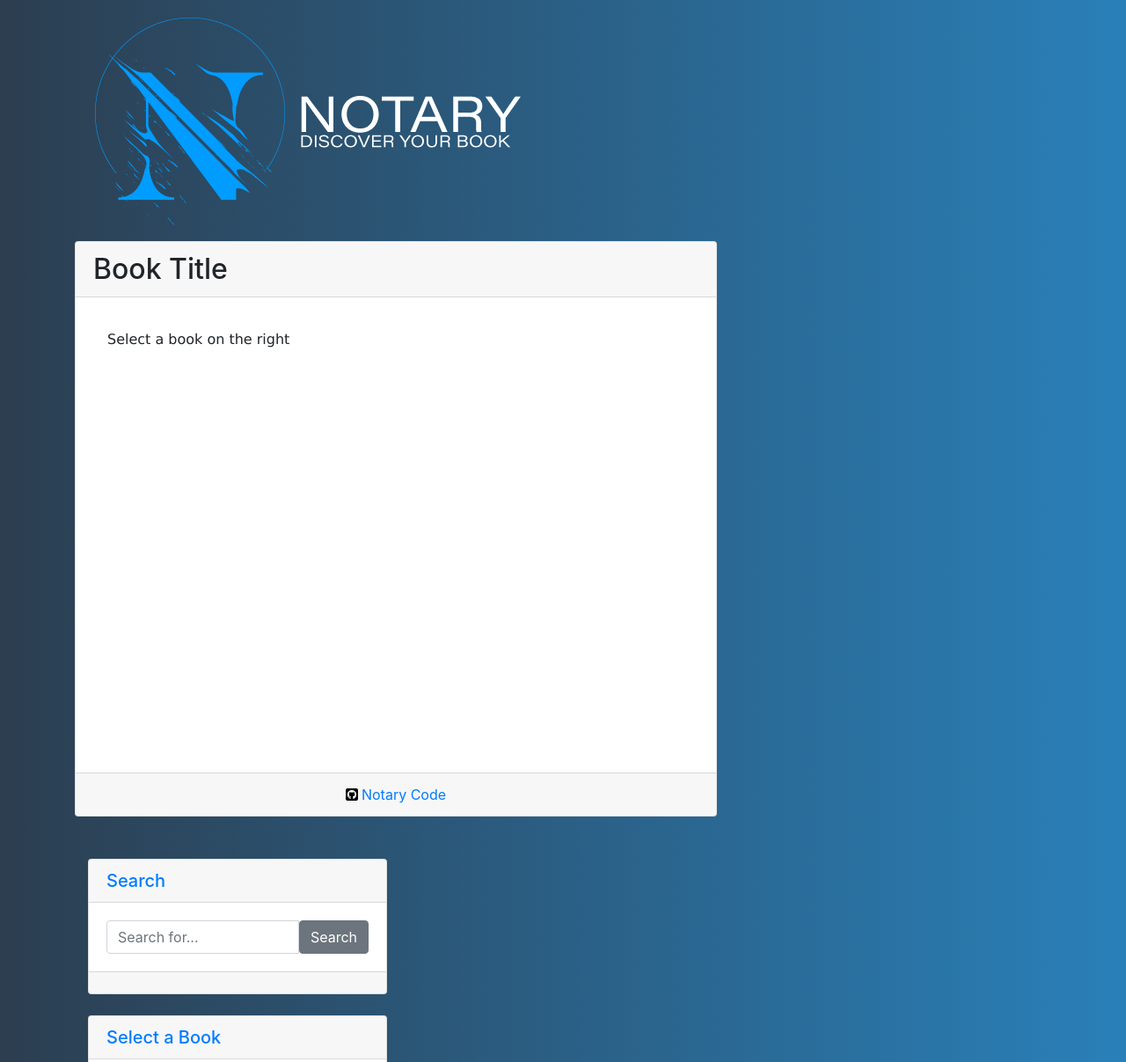
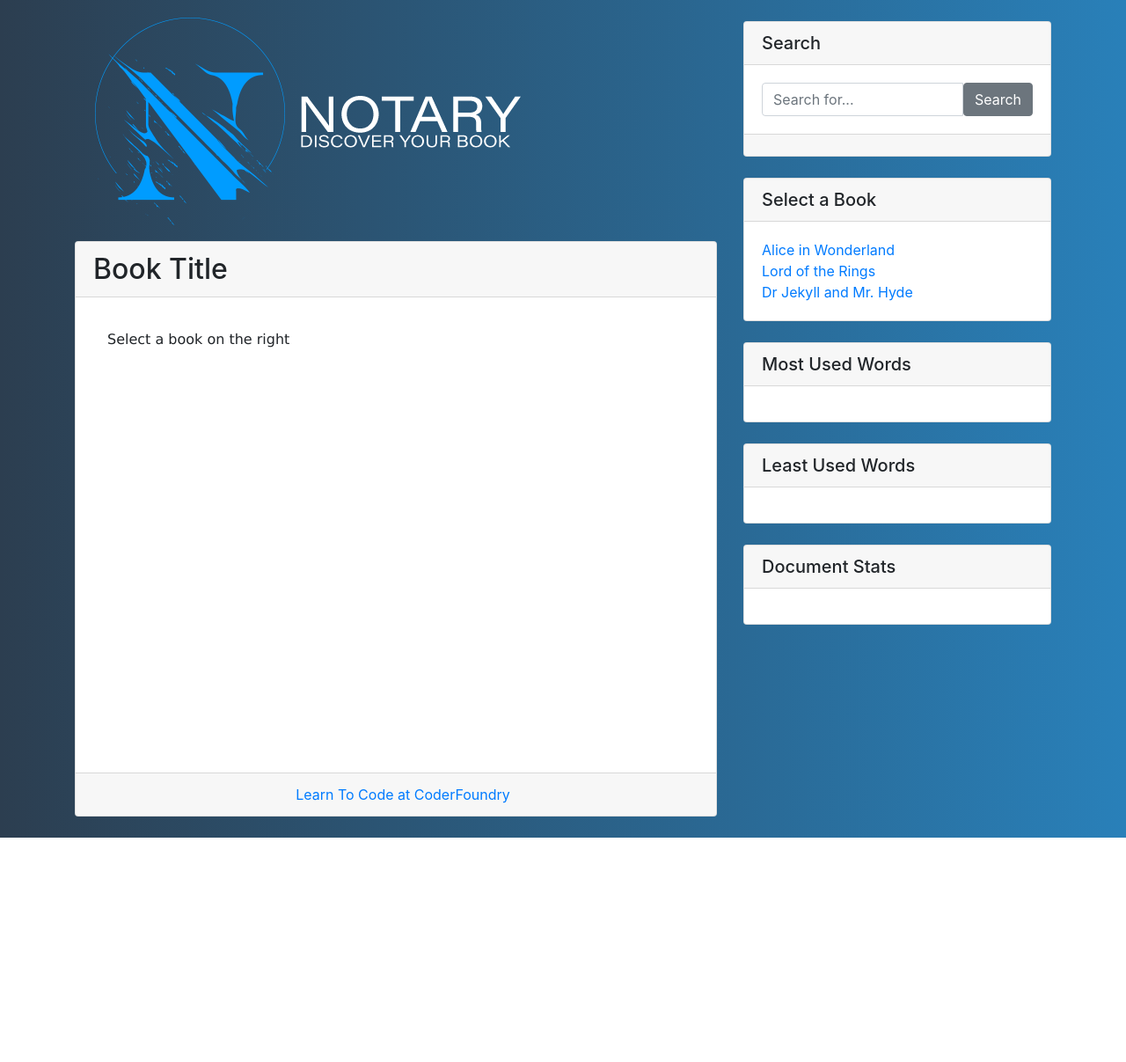
Before and after one commit to jmeegan2/Notary-Book-Reader-App, a website: page index.html in a window 1280 px wide. Shown: the top 1207 px of the page at 88% size. After the commit the page ends 952 px from the top, so only its background shows below. Drawn offline with nearby package versions, Linux system fonts and the light colour scheme.

Commit message:
will this work?

```diff
--- a/index.html
+++ b/index.html
@@ -29,15 +29,13 @@
                         </div>
                     </div>
                     <div class="card-footer text-muted d-flex justify-content-center">
-                        <a
-                            href="https://github.com/jmeegan2/Notary-Book-Reader-App" target="_blank">
-                            <i class="fab fa-github-square" aria-hidden="true" style="color:black"></i><span
-                                class="ml-1">Notary
-                                Code</span>
+
+                    </span></a><span class="mx-2"></span><a href="https://CoderFoundry.com"
+                            target="_blank">Learn To Code at
+                            CoderFoundry</a>
                     </div>
                 </div>
             </div>
-         </div>
             <!--SideBar Content-->
             <div class="col-md-4">
                 <!--Search Widget-->
@@ -65,8 +63,8 @@
                                     <li><a href="#"
                                             onclick="loadBook('AliceInWonderland.txt','Alice in Wonderland')">Alice in
                                             Wonderland</a></li>
-                                    <li><a href="#" onclick="loadBook('TheAdventuresOfSherlockHolmes.txt','The Adventures Of Sherlock Holmes')">
-                                            The Adventures Of Sherlock Holmes</a></li>
+                                    <li><a href="#" onclick="loadBook('LOTR.txt','Lord of the Rings')">Lord of the
+                                            Rings</a></li>
                                     <li><a href="#" onclick="loadBook('JekyllAndHyde.txt','Dr Jekyll and Mr. Hyde')">Dr
                                             Jekyll and Mr. Hyde</a></li>
                                 </ul>
```
